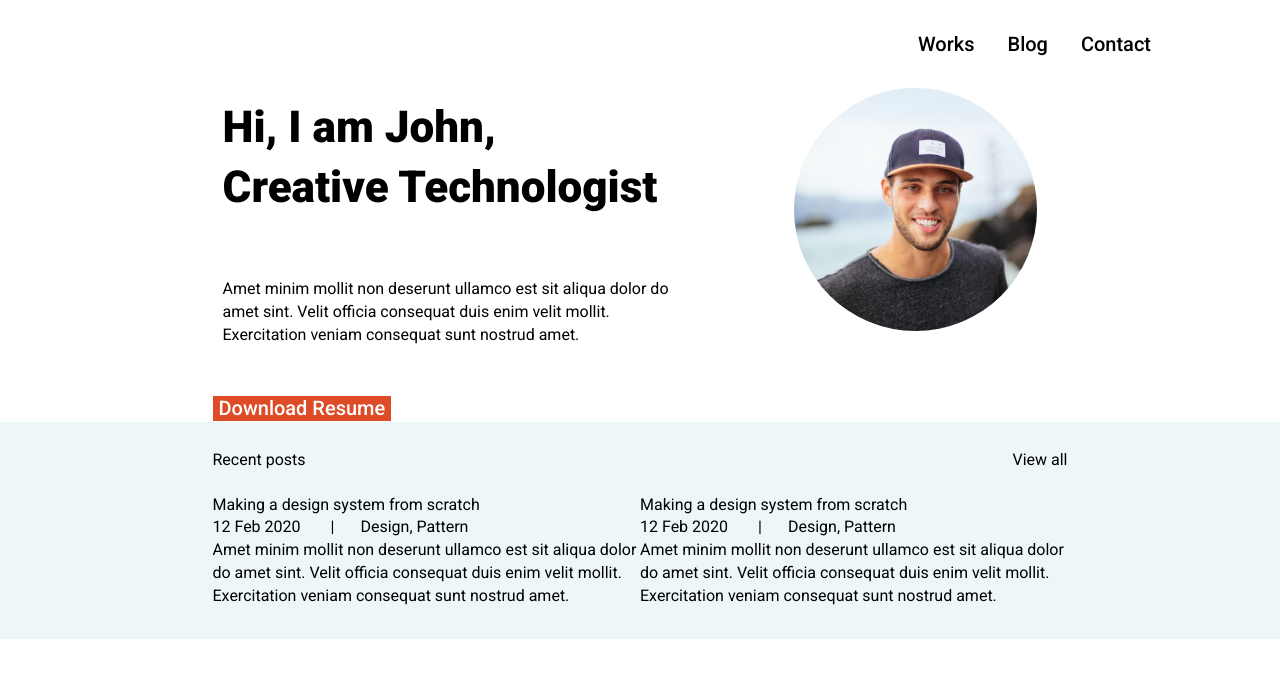
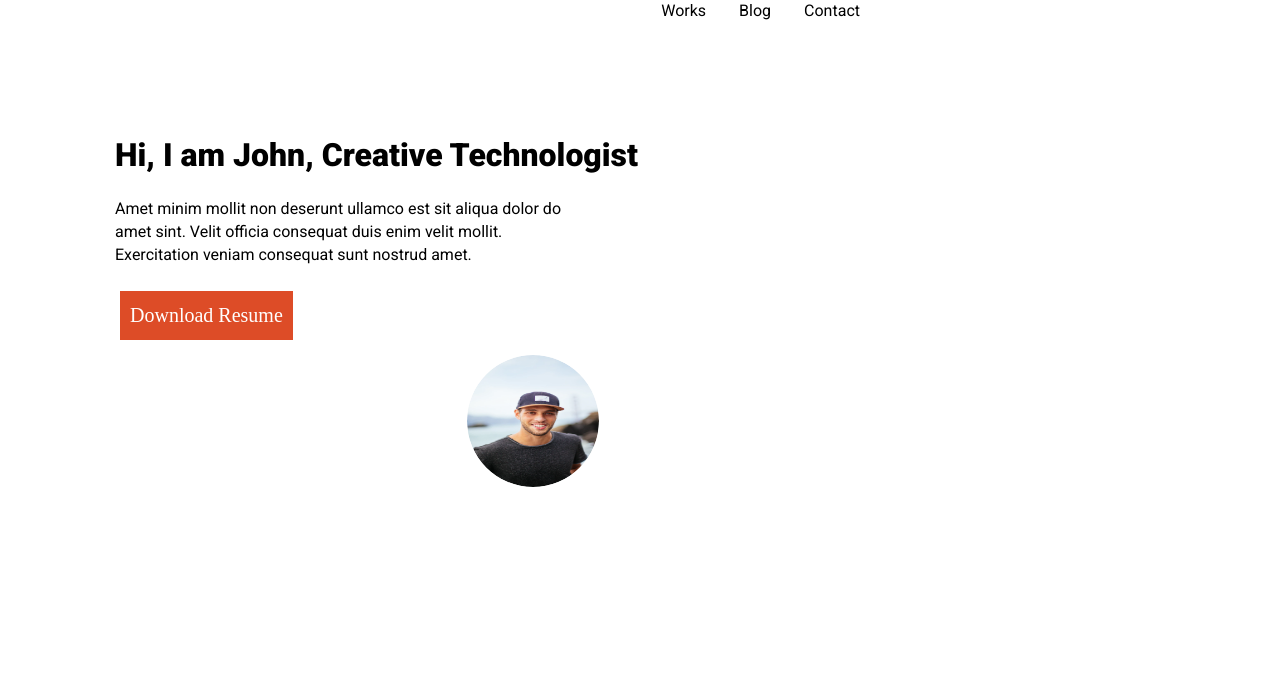
Before and after one commit to Alucard228/portfolio228, a plain HTML site: page index.html in a window 1280 px wide. Drawn offline with Linux system fonts and the light colour scheme.

Commit message:
Add files via upload

```diff
--- a/css/style.css
+++ b/css/style.css
@@ -39,20 +39,14 @@ h3 {
     overflow: hidden;
 }
 
-.header {
-    padding: 30px 0px;
-}
-
 .container {
     max-width: 865px;
     padding: 0 5px;
-    margin: 0 auto;
 }
 
 .header__container{
-    max-width: 1032px;
    display: flex;
-   justify-content: flex-end;
+   justify-content: end;
 }
 
 .nav__list {
@@ -61,54 +55,38 @@ h3 {
 
 .nav__item {
     margin-left: 33px;
-    font-style: normal;
-    font-weight: 500;
-    font-size: 20px;
+
 }
-
-.title {
-    font-style: normal;
-    font-weight: bold;
-    font-size: 44px;
-    line-height: 136%;
-}
-
 
 .about__container {
     display: flex;
+    flex-direction: column;
+   margin: 100px;
 }
 
-.about__info {
-    padding-right: 13.5%;
-  }
-
-.about__text {
-  margin: 40px 0;
-}
-
-.about__avatar {
-    width: 243px;
-    height: 243px;
+.item {
+    margin-left: 150px;
 }
 
 .about__img {
    border-radius: 50%;
-   width: 100%;
-   height: 100%;
+   width: 132px;
+   height: 132px;
    margin: 0 auto;
    overflow: hidden;
-   flex-shrink: 0;
-   object-fit: cover;
 }
 
 .button {
-    border-style: none;
+    border:rgb(221, 76, 39);
     background-color: rgb(221, 76, 39);
     color: white;
+    font-family: Heebo;
     font-style: normal;
     font-weight: 500;
     font-size: 20px;
-    line-height: 1,45;
+    line-height: 29px;
+    padding: 10px;
+    margin: 15px;
 }
 
 .about__title {
@@ -118,37 +96,3 @@ h3 {
 .about__text {
     padding: 10px;
 }
-
-.recent-posts {
-    background: #EDF7FA;
-    padding: 27px 0px 32px;
-}
-
-.recent-posts__top {
-    display: flex;
-    justify-content:space-between;
-    align-items: center;
-    margin-bottom: 22px;
-}
-
-.recent-posts__articles {
-    display: flex;
-}
-
-.recents-posts__article {
-    background: #ffffff;
-    box-shadow: 0px 4px 10px rgba(187, 225, 250, 0.25);
-    border-radius: 4px;
-    width: 49%;
-    margin-right: 2%;
-    padding: 24px 21px 28px 23px;
-}
-
-.recent-posts__article:last-child {
-    margin-right: 0;
-}
-
-.recent_posts__separator {
-    margin-right: 26px;
-    margin-left: 26px;
-}
--- a/index.html
+++ b/index.html
@@ -1,14 +1,15 @@
 <!DOCTYPE html>
 <html lang="ru">
-
   <head>
     <meta charset="UTF-8" />
     <meta http-equiv="X-UA-Compatible" content="IE=edge" />
     <meta name="viewport" content="width=device-width, initial-scale=1.0" />
     <link rel="preconnect" href="https://fonts.googleapis.com" />
     <link rel="preconnect" href="https://fonts.gstatic.com" crossorigin />
-  <link href="https://fonts.googleapis.com/css2?family=Roboto:ital,wght@0,400;0,500;0,900;1,700&display=swap"
-    rel="stylesheet" />
+    <link
+      href="https://fonts.googleapis.com/css2?family=Roboto:ital,wght@0,400;0,500;0,900;1,700&display=swap"
+      rel="stylesheet"
+    />
     <link rel="stylesheet" href="css/normalize.css" />
     <link rel="stylesheet" href="css/style.css" />
     <title>Портфолио</title>
@@ -37,7 +38,7 @@
         <section class="about">
           <div class="container about__container">
             <div class="about__info">
-            <h1 class="title about__title">Hi, I am John,<br> Creative Technologist</h1>
+              <h1 class="about__title">Hi, I am John, Creative Technologist</h1>
               <div class="about__text">
                 Amet minim mollit non deserunt ullamco est sit aliqua dolor do
                 <br />
@@ -48,43 +49,8 @@
               <button class="button">Download Resume</button>
             </div>
             <div class="about__avatar">
+               <div class="about__img">
                  <img src="img/john.png" alt="" class="about__img">
-          </div>
-        </div>
-      </section>
-      <section class="recent-posts">
-        <div class="container">
-          <div class="recent-posts__top">
-            <div class="recent-posts__title">
-              Recent posts
-            </div>
-            <a href="#" class="recents-posts__link">View all</a>
-          </div>
-          <div class="recent-posts__articles">
-            <article class="recents-posts_article">
-              <div class="recents-posts__subtitle">
-                Making a design system from scratch
-              </div>
-              <div class="recents-posts__info">
-                12 Feb 2020 <span class="recent_posts__separator">|</span>Design, Pattern
-              </div>
-              <div class="recents-posts__text">
-                Amet minim mollit non deserunt ullamco est sit aliqua dolor do amet sint. Velit officia consequat duis
-                enim velit mollit. Exercitation veniam consequat sunt nostrud amet.
-              </div>
-            </article>
-            <article class="recents-posts_article">
-              <div class="recents-posts__subtitle">
-                Making a design system from scratch
-              </div>
-              <div class="recents-posts__info">
-                12 Feb 2020 <span class="recent_posts__separator">|</span>Design, Pattern
-              </div>
-              <div class="recents-posts__text">
-                Amet minim mollit non deserunt ullamco est sit aliqua dolor do amet sint. Velit officia consequat duis
-                enim velit mollit. Exercitation veniam consequat sunt nostrud amet.
-              </div>
-            </article>
               </div>
             </div>
           </div>
@@ -92,5 +58,4 @@
       </main>
     </div>
   </body>
-
 </html>
```
Lines whose indentation alone changed are shown as unchanged.
